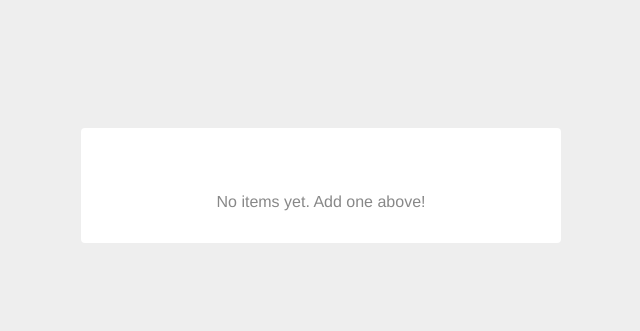
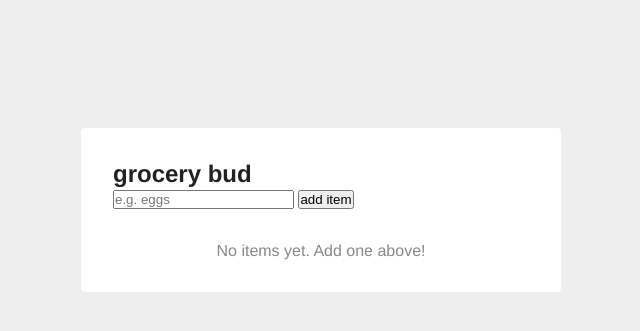
Before and after one commit to Sahilshrestha1298/crud-django, a Django app: page / in a window 1280 px wide. Shown: the top 331 px of the page, without its empty margins (319-959 px from the left). Run offline with Django 5.2, Linux system fonts and the light colour scheme; data that the repository does not hold is empty.

Commit message:
updating index

```diff
--- a/grocery/templates/grocery/index.html
+++ b/grocery/templates/grocery/index.html
@@ -17,6 +17,21 @@
 
   <body>
     <section class="section-center">
+
+      <!-- Form -->
+      <form>
+        <h2>grocery bud</h2>
+        <div class="form-control">
+          <input
+            type="text"
+            class="form-input"
+            placeholder="e.g. eggs"
+          />
+          <button type="submit" class="btn">add item</button>
+        </div>
+      </form>
+
+      <!-- Items List -->
       <div class="items">
         {% for item in items %}
         <div class="single-item">
@@ -60,6 +75,7 @@
         </p>
         {% endfor %}
       </div>
+
     </section>
   </body>
 </html>
```
